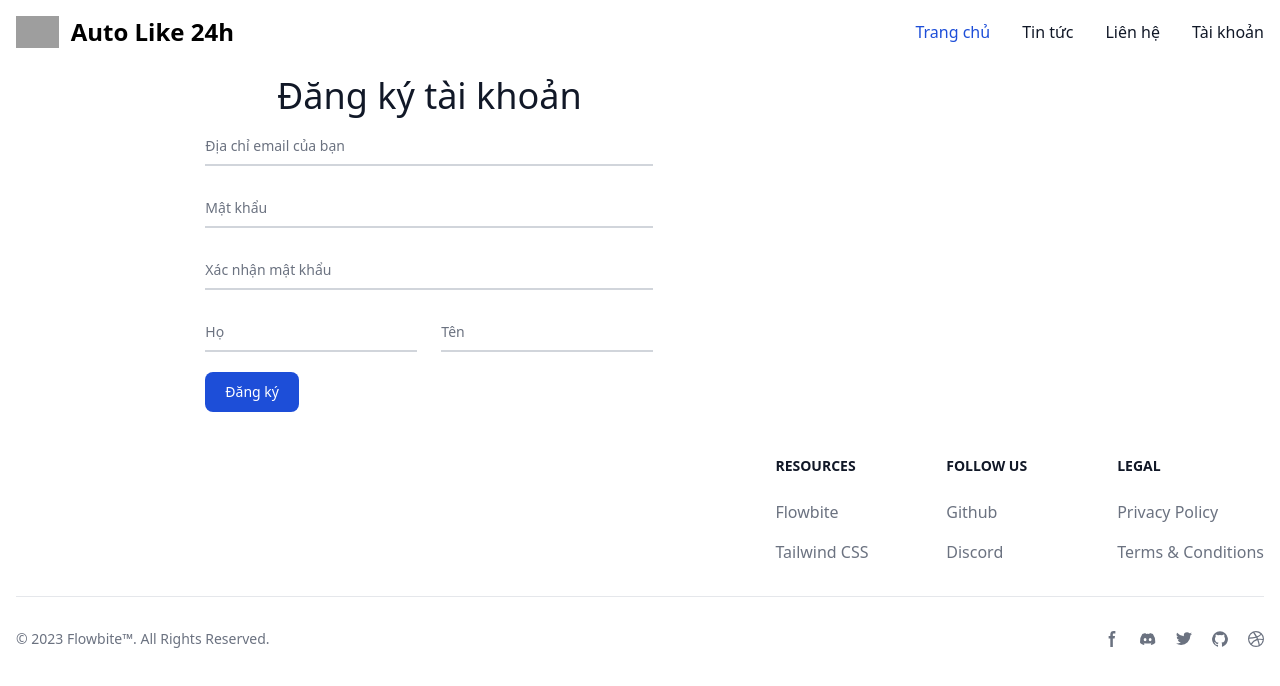
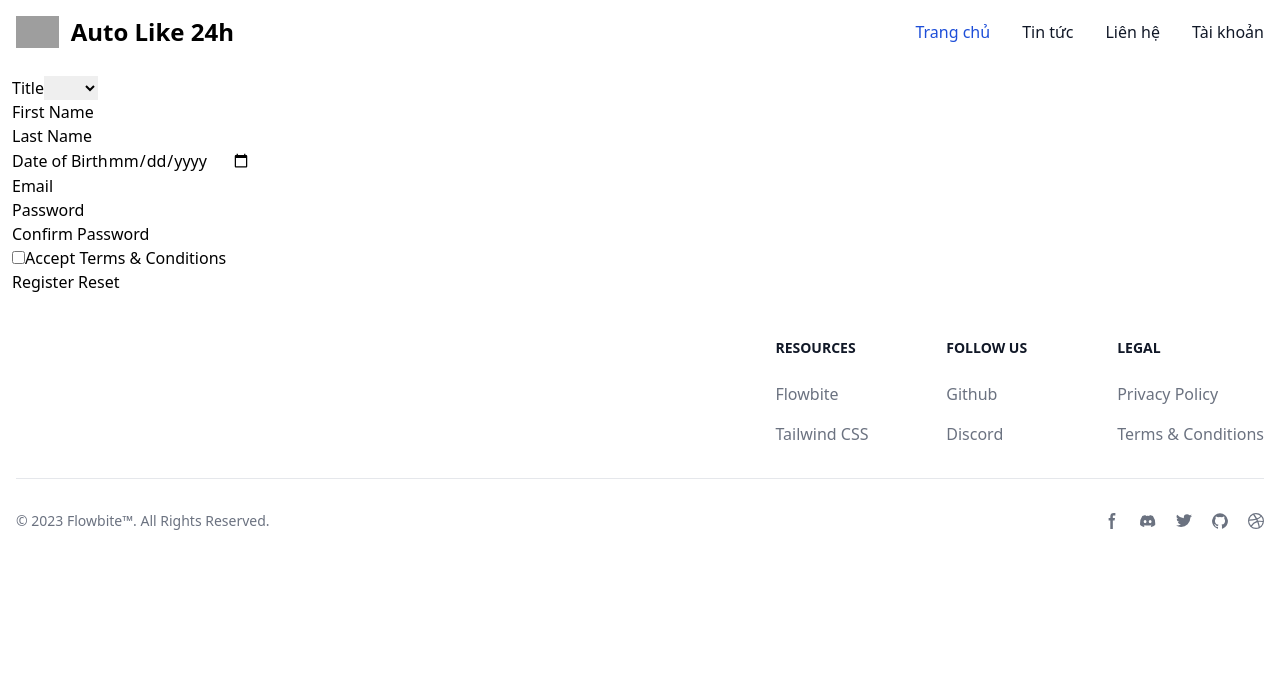
Before and after one commit to haihaycode/TechsphereV1, a Vue app: page /register in a window 1280 px wide. Shown: the top 686 px of the page. Built offline with nearby package versions, Linux system fonts and the light colour scheme; grey boxes are pictures that could not be loaded.

Commit message:
veevalidate

```diff
--- a/src/views/Register.vue
+++ b/src/views/Register.vue
@@ -1,123 +1,101 @@
-<template class="registration">
-
-    <div class="grid grid-cols-3 gap-2 mt-3 m-3">
-
-        <div class="col-span-3 md:col-span-2">
-            <p class="text-4xl font-thin text-center text-gray-900 dark:text-white mb-2">Đăng ký tài khoản </p>
-            <form class="max-w-md mx-auto" @submit.prevent="validateForm">
-                <div class="relative z-0 w-full mb-5 group">
-                    <input v-model.trim="formData.email" type="email" name="floating_email" id="floating_email"
-                        class="block py-2.5 px-0 w-full text-sm text-gray-900 bg-transparent border-0 border-b-2 border-gray-300 appearance-none dark:text-white dark:border-gray-600 dark:focus:border-blue-500 focus:outline-none focus:ring-0 focus:border-blue-600 peer"
-                        placeholder=" " />
-                    <label for="floating_email"
-                        class="peer-focus:font-medium absolute text-sm text-gray-500 dark:text-gray-400 duration-300 transform -translate-y-6 scale-75 top-3 -z-10 origin-[0] peer-focus:start-0 rtl:peer-focus:translate-x-1/4 rtl:peer-focus:left-auto peer-focus:text-blue-600 peer-focus:dark:text-blue-500 peer-placeholder-shown:scale-100 peer-placeholder-shown:translate-y-0 peer-focus:scale-75 peer-focus:-translate-y-6">Địa
-                        chỉ email của bạn</label>
-                    <span v-if="errors.email" class="text-red-500 text-sm">{{ errors.email }}</span>
-                </div>
-                <div class="relative z-0 w-full mb-5 group">
-                    <input v-model.trim="formData.password" type="password" name="floating_password"
-                        id="floating_password"
-                        class="block py-2.5 px-0 w-full text-sm text-gray-900 bg-transparent border-0 border-b-2 border-gray-300 appearance-none dark:text-white dark:border-gray-600 dark:focus:border-blue-500 focus:outline-none focus:ring-0 focus:border-blue-600 peer"
-                        placeholder=" " />
-                    <label for="floating_password"
-                        class="peer-focus:font-medium absolute text-sm text-gray-500 dark:text-gray-400 duration-300 transform -translate-y-6 scale-75 top-3 -z-10 origin-[0] peer-focus:start-0 rtl:peer-focus:translate-x-1/4 peer-focus:text-blue-600 peer-focus:dark:text-blue-500 peer-placeholder-shown:scale-100 peer-placeholder-shown:translate-y-0 peer-focus:scale-75 peer-focus:-translate-y-6">Mật
-                        khẩu</label>
-                    <span v-if="errors.password" class="text-red-500 text-sm">{{ errors.password }}</span>
-                </div>
-                <div class="relative z-0 w-full mb-5 group">
-                    <input v-model.trim="formData.repeatPassword" type="password" name="repeat_password"
-                        id="floating_repeat_password"
-                        class="block py-2.5 px-0 w-full text-sm text-gray-900 bg-transparent border-0 border-b-2 border-gray-300 appearance-none dark:text-white dark:border-gray-600 dark:focus:border-blue-500 focus:outline-none focus:ring-0 focus:border-blue-600 peer"
-                        placeholder=" " />
-                    <label for="floating_repeat_password"
-                        class="peer-focus:font-medium absolute text-sm text-gray-500 dark:text-gray-400 duration-300 transform -translate-y-6 scale-75 top-3 -z-10 origin-[0] peer-focus:start-0 rtl:peer-focus:translate-x-1/4 peer-focus:text-blue-600 peer-focus:dark:text-blue-500 peer-placeholder-shown:scale-100 peer-placeholder-shown:translate-y-0 peer-focus:scale-75 peer-focus:-translate-y-6">Xác
-                        nhận mật khẩu</label>
-                    <span v-if="errors.repeatPassword" class="text-red-500 text-sm">{{ errors.repeatPassword }}</span>
-                </div>
-                <div class="grid md:grid-cols-2 md:gap-6">
-                    <div class="relative z-0 w-full mb-5 group">
-                        <input v-model.trim="formData.firstName" type="text" name="floating_first_name"
-                            id="floating_first_name"
-                            class="block py-2.5 px-0 w-full text-sm text-gray-900 bg-transparent border-0 border-b-2 border-gray-300 appearance-none dark:text-white dark:border-gray-600 dark:focus:border-blue-500 focus:outline-none focus:ring-0 focus:border-blue-600 peer"
-                            placeholder=" " />
-                        <label for="floating_first_name"
-                            class="peer-focus:font-medium absolute text-sm text-gray-500 dark:text-gray-400 duration-300 transform -translate-y-6 scale-75 top-3 -z-10 origin-[0] peer-focus:start-0 rtl:peer-focus:translate-x-1/4 peer-focus:text-blue-600 peer-focus:dark:text-blue-500 peer-placeholder-shown:scale-100 peer-placeholder-shown:translate-y-0 peer-focus:scale-75 peer-focus:-translate-y-6">Họ</label>
-                        <span v-if="errors.firstName" class="text-red-500 text-sm">{{ errors.firstName }}</span>
+<template>
+    <div class="card m-3">
+        <div class="card-body">
+            <Form @submit="onSubmit" :validation-schema="schema" v-slot="{ errors }">
+                <div class="form-row">
+                    <div class="form-group col">
+                        <label>Title</label>
+                        <Field name="title" as="select" class="form-control" :class="{ 'is-invalid': errors.title }">
+                            <option value=""></option>
+                            <option value="Mr">Mr</option>
+                            <option value="Mrs">Mrs</option>
+                            <option value="Miss">Miss</option>
+                            <option value="Ms">Ms</option>
+                        </Field>
+                        <div class="invalid-feedback">{{ errors.title }}</div>
                     </div>
-                    <div class="relative z-0 w-full mb-5 group">
-                        <input v-model.trim="formData.lastName" type="text" name="floating_last_name"
-                            id="floating_last_name"
-                            class="block py-2.5 px-0 w-full text-sm text-gray-900 bg-transparent border-0 border-b-2 border-gray-300 appearance-none dark:text-white dark:border-gray-600 dark:focus:border-blue-500 focus:outline-none focus:ring-0 focus:border-blue-600 peer"
-                            placeholder=" " />
-                        <label for="floating_last_name"
-                            class="peer-focus:font-medium absolute text-sm text-gray-500 dark:text-gray-400 duration-300 transform -translate-y-6 scale-75 top-3 -z-10 origin-[0] peer-focus:start-0 rtl:peer-focus:translate-x-1/4 peer-focus:text-blue-600 peer-focus:dark:text-blue-500 peer-placeholder-shown:scale-100 peer-placeholder-shown:translate-y-0 peer-focus:scale-75 peer-focus:-translate-y-6">Tên</label>
-                        <span v-if="errors.lastName" class="text-red-500 text-sm">{{ errors.lastName }}</span>
+                    <div class="form-group col-5">
+                        <label>First Name</label>
+                        <Field name="firstName" type="text" class="form-control"
+                            :class="{ 'is-invalid': errors.firstName }" />
+                        <div class="invalid-feedback">{{ errors.firstName }}</div>
+                    </div>
+                    <div class="form-group col-5">
+                        <label>Last Name</label>
+                        <Field name="lastName" type="text" class="form-control"
+                            :class="{ 'is-invalid': errors.lastName }" />
+                        <div class="invalid-feedback">{{ errors.lastName }}</div>
                     </div>
                 </div>
-
-                <button type="submit"
-                    class="text-white bg-blue-700 hover:bg-blue-800 focus:ring-4 focus:outline-none focus:ring-blue-300 font-medium rounded-lg text-sm w-full sm:w-auto px-5 py-2.5 text-center dark:bg-blue-600 dark:hover:bg-blue-700 dark:focus:ring-blue-800">Đăng ký</button>
-            </form>
-
+                <div class="form-row">
+                    <div class="form-group col">
+                        <label>Date of Birth</label>
+                        <Field name="dob" type="date" class="form-control" :class="{ 'is-invalid': errors.dob }" />
+                        <div class="invalid-feedback">{{ errors.dob }}</div>
+                    </div>
+                    <div class="form-group col">
+                        <label>Email</label>
+                        <Field name="email" type="text" class="form-control" :class="{ 'is-invalid': errors.email }" />
+                        <div class="invalid-feedback">{{ errors.email }}</div>
+                    </div>
+                </div>
+                <div class="form-row">
+                    <div class="form-group col">
+                        <label>Password</label>
+                        <Field name="password" type="password" class="form-control"
+                            :class="{ 'is-invalid': errors.password }" />
+                        <div class="invalid-feedback">{{ errors.password }}</div>
+                    </div>
+                    <div class="form-group col">
+                        <label>Confirm Password</label>
+                        <Field name="confirmPassword" type="password" class="form-control"
+                            :class="{ 'is-invalid': errors.confirmPassword }" />
+                        <div class="invalid-feedback">{{ errors.confirmPassword }}</div>
+                    </div>
+                </div>
+                <div class="form-group form-check">
+                    <Field name="acceptTerms" type="checkbox" id="acceptTerms" value="true" class="form-check-input"
+                        :class="{ 'is-invalid': errors.acceptTerms }" />
+                    <label for="acceptTerms" class="form-check-label">Accept Terms & Conditions</label>
+                    <div class="invalid-feedback">{{ errors.acceptTerms }}</div>
+                </div>
+                <div class="form-group">
+                    <button type="submit" class="btn btn-primary mr-1">Register</button>
+                    <button type="reset" class="btn btn-secondary">Reset</button>
+                </div>
+            </Form>
         </div>
-        <div>
-
-
-        </div>
-
     </div>
 </template>
 
 <script>
+import { Form, Field } from 'vee-validate';
+import * as Yup from 'yup';
+
 export default {
-    name: 'registrationComponent',
+    name: 'RegisterComponent',
+    components: {
+        Form,
+        Field,
+    },
     data() {
-        return {
-            formData: {
-                email: '',
-                password: '',
-                repeatPassword: '',
-                firstName: '',
-                lastName: ''
-            },
-            errors: {}
-        };
+        const schema = Yup.object().shape({
+            title: Yup.string().required('Title is required'),
+            firstName: Yup.string().required('First Name is required'),
+            lastName: Yup.string().required('Last name is required'),
+            dob: Yup.string().required('Date of Birth is required').matches(/^\d{4}-(0[1-9]|1[012])-(0[1-9]|[12][0-9]|3[01])$/, 'Date of Birth must be a valid date in the format YYYY-MM-DD'),
+            email: Yup.string().required('Email is required').email('Email is invalid'),
+            password: Yup.string().min(6, 'Password must be at least 6 characters').required('Password is required'),
+            confirmPassword: Yup.string().oneOf([Yup.ref('password'), null], 'Passwords must match').required('Confirm Password is required'),
+            acceptTerms: Yup.string().required('Accept Ts & Cs is required')
+        });
+
+        return { schema };
     },
     methods: {
-        validateForm() {
-            this.errors = {};
-
-            if (!this.formData.email.includes('@')) {
-                this.errors.email = 'Không đúng định dạng email *';
-            }
-
-            if (!this.formData.password) {
-                this.errors.password = 'Mật khẩu là trường bắt buộc *';
-            } else if (this.formData.password.length < 6) {
-                this.errors.password = 'Mật khẩu phải trên 6 kí tự *';
-            }
-
-            if (!this.formData.repeatPassword) {
-                this.errors.repeatPassword = 'Xác nhận mật khẩu là trường bắt buộc *';
-            } else if (this.formData.password !== this.formData.repeatPassword) {
-                this.errors.repeatPassword = 'Mật khẩu xác nhận không khớp *';
-            }
-
-            if (!this.formData.firstName) {
-                this.errors.firstName = 'Họ là trường bắt buộc *';
-            }
-
-            if (!this.formData.lastName) {
-                this.errors.lastName = 'Tên là trường bắt buộc *';
-            }
-
-            if (Object.keys(this.errors).length === 0) {
-                console.log('Form is valid', this.formData);
-            } else {
-                console.log('Form is invalid', this.errors);
-            }
+        onSubmit(values) {
+            alert('SUCCESS!! :-)\n\n' + JSON.stringify(values, null, 4));
         }
     }
-
-}
+};
 </script>
```
Also changed, not shown: package.json (+6 -2 lines), src/Router/index.js (+17 -5 lines), src/main.js (+7 -4 lines), 1 other file (tests, documents, lock files or other folders).
